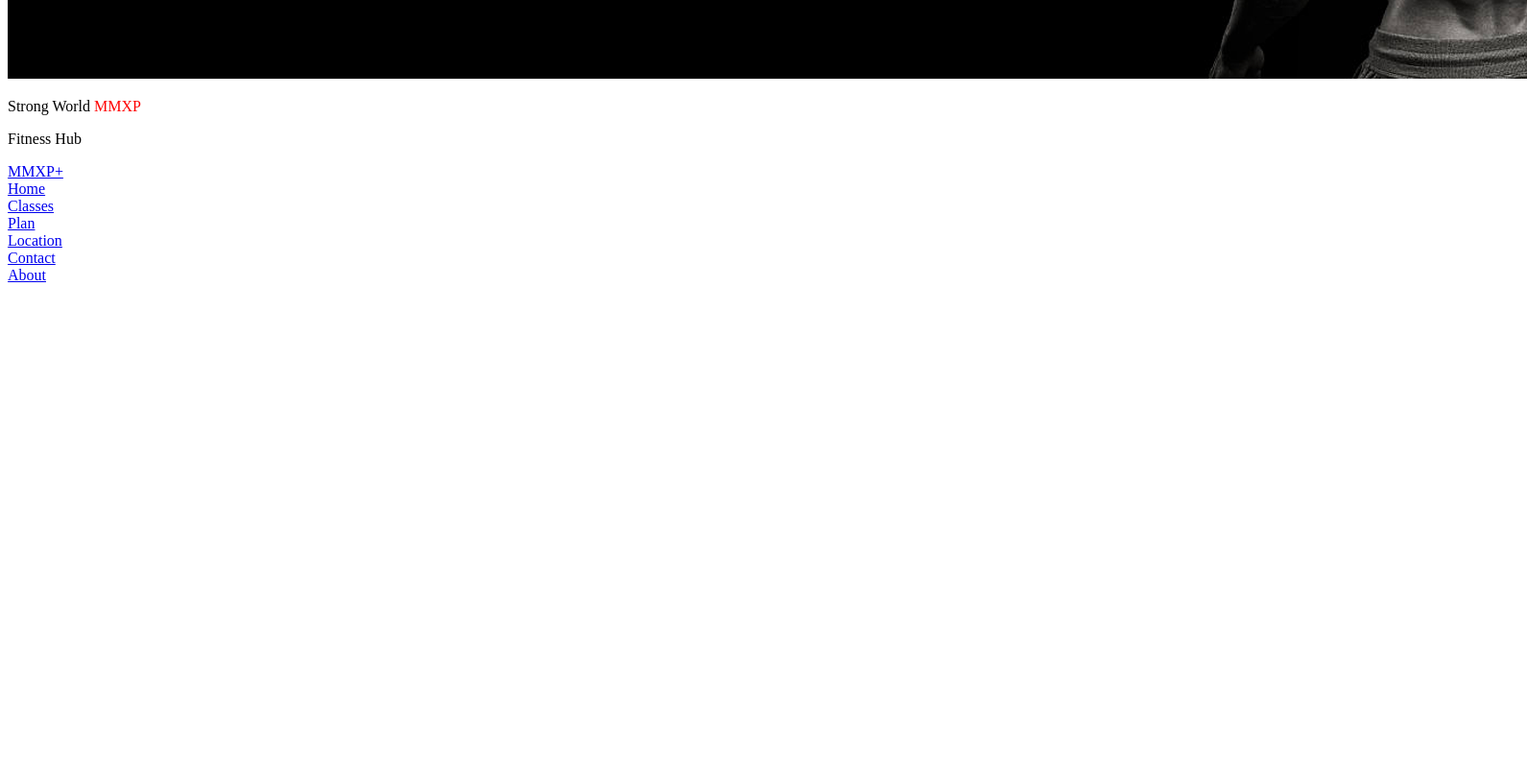
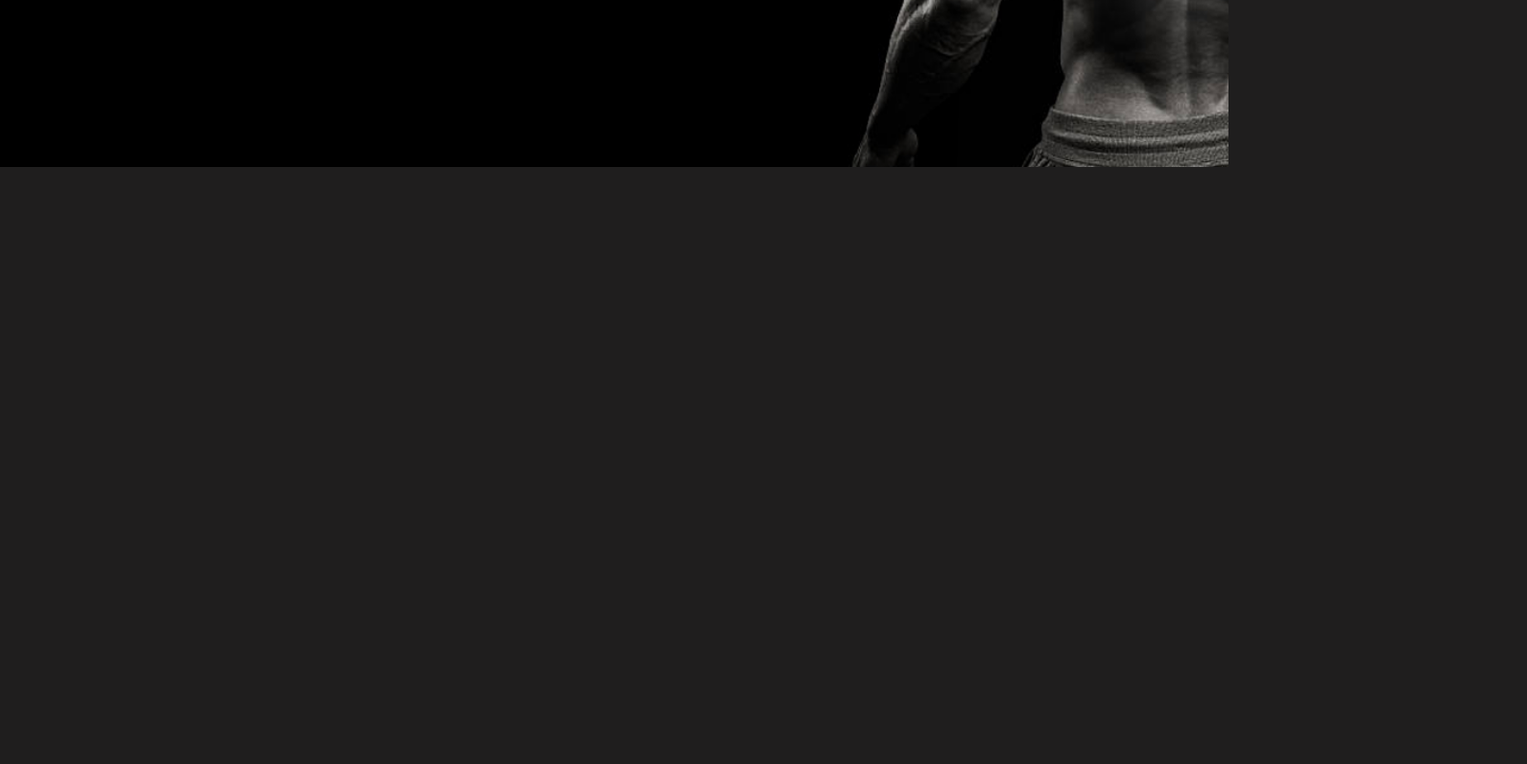
Before and after one commit to Tennrii/mmxp-website, a plain HTML site: page index.html in a window 1280 px wide. Shown: the part 476-1272 px from the top of the page at 96% size, 1591 px wide, since content can reach past the window. Before the commit the page ends 800 px from the top, so only its background shows below. Drawn offline with Linux system fonts and the light colour scheme.

Commit message:
Update index.html

```diff
--- a/index.html
+++ b/index.html
@@ -6,7 +6,7 @@
         <title>MMXPOfficialWebsite</title>
         <meta name="viewport" content="width=device-width, initial-scale=1.0">
         <!--CSS LINKS start-->
-        <link rel="stylesheet" href="mmxp-folder\css-files\base.css">
+        <link rel="stylesheet" href="css-files\base.css">
 
         <!--CSS LINKS end-->
         <!--JSS LINKS start-->
```
